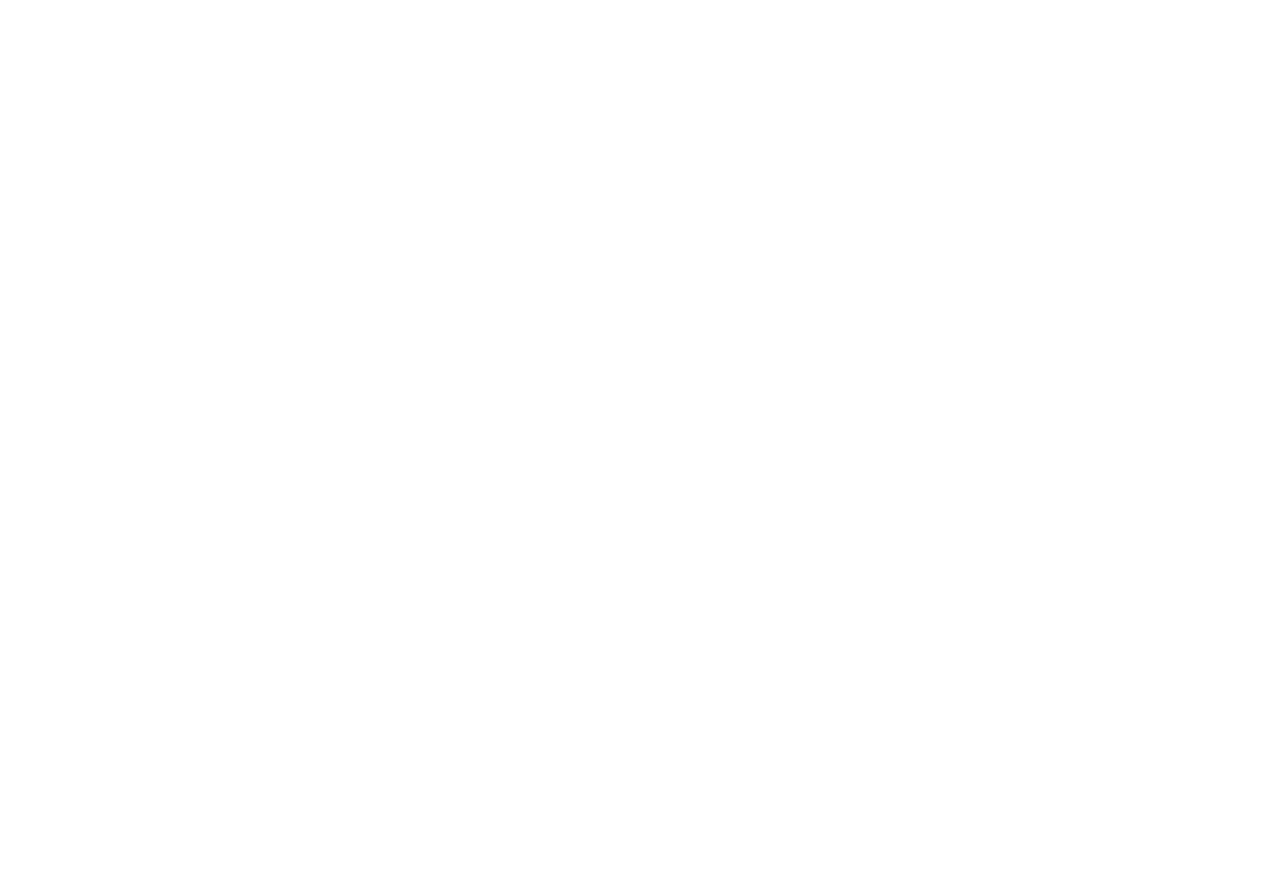
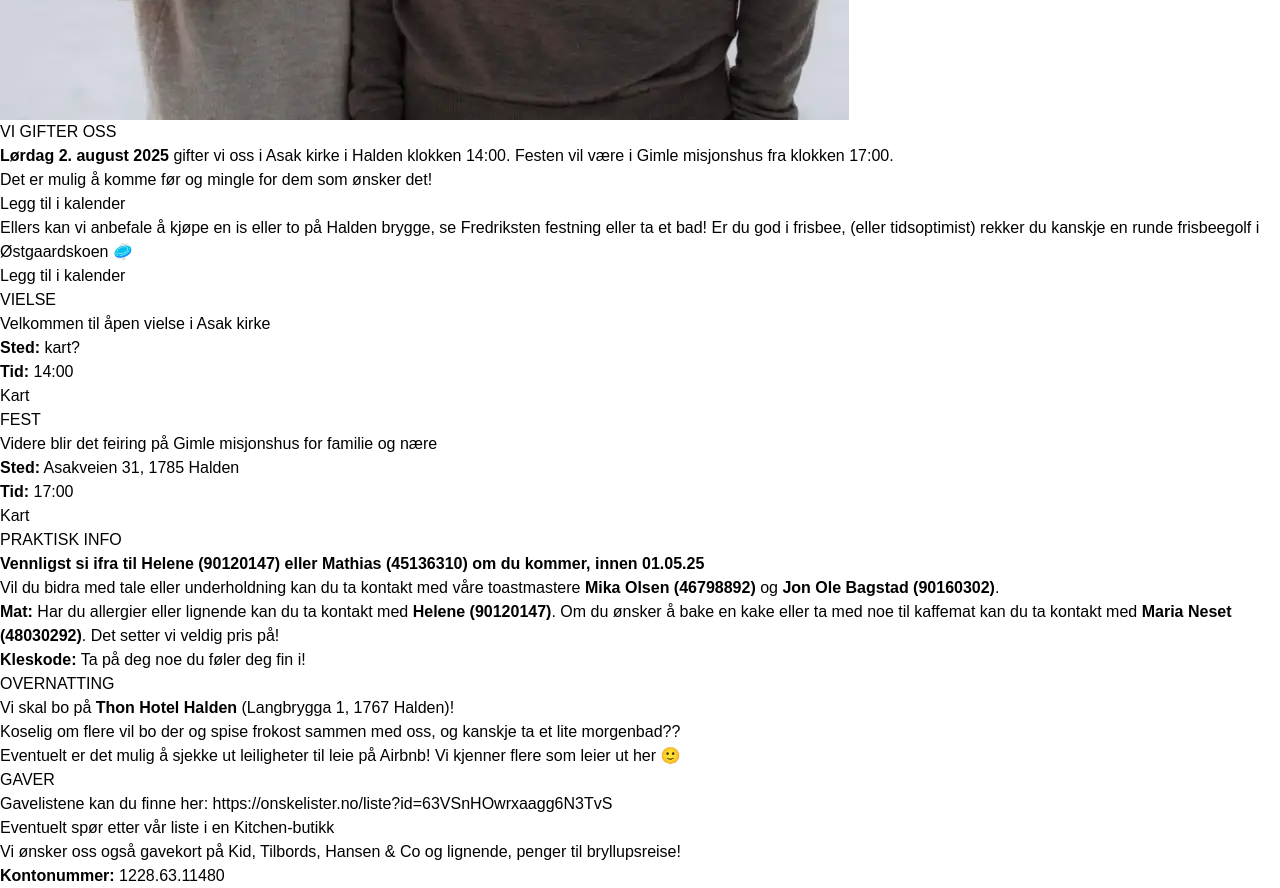
Before and after one commit to hellstromsamuel/heleneogmathias.no, a Next.js app: page / in a window 1280 px wide. Shown: the part 840-1728 px from the top of the page. Before the commit the page ends 800 px from the top, so only its background shows below. Built offline with nearby package versions, Linux system fonts and the light colour scheme; a web font is replaced by a local one.

Commit message:
Added sections, calendar link, and basic info

```diff
--- /dev/null
+++ b/src/app/components/ICalLink.tsx
@@ -0,0 +1,46 @@
+import Link from "next/link";
+import React from "react";
+
+function ICalLink() {
+  const eventName = "Helene og Mathias' Bryllup";
+  const location = "Asak kirke, Halden";
+  const startDate = "20250802T140000"; // August 2, 2025, 14:00 (YYYYMMDDTHHMMSS)
+  const endDate = "20250802T230000"; // August 2, 2025, 23:00 (assuming end time)
+  const description =
+    "Vielse i Asak kirke kl 14:00. Fest på Gimle misjonshus kl 17:00.";
+
+  // Generate iCal data
+  const icalData = [
+    "BEGIN:VCALENDAR",
+    "VERSION:2.0",
+    "PRODID:-//hacksw/handcal//NONSGML v1.0//EN",
+    "CALSCALE:GREGORIAN",
+    "BEGIN:VEVENT",
+    `SUMMARY:${eventName}`,
+    `LOCATION:${location}`,
+    `DESCRIPTION:${description}`,
+    `DTSTART:${startDate}`,
+    `DTEND:${endDate}`,
+    "END:VEVENT",
+    "END:VCALENDAR",
+  ].join("\n");
+
+  // Create a data URI for the iCal file
+  const dataUri = `data:text/calendar;charset=utf-8,${encodeURIComponent(
+    icalData
+  )}`;
+
+  return (
+    <div className="w-max">
+      <Link
+        href={dataUri}
+        download="Helene-og-Mathias-Bryllup.ics"
+        className="underline text-blue-600 flex items-center gap-2"
+      >
+        Legg til i kalender
+      </Link>
+    </div>
+  );
+}
+
+export default ICalLink;
--- /dev/null
+++ b/src/app/components/ui/PageSection/page-section-column.tsx
@@ -0,0 +1,9 @@
+interface Props {
+  children: React.ReactNode;
+}
+
+function PageSectionColumn({ children }: Props) {
+  return <div className="space-y-4">{children}</div>;
+}
+
+export default PageSectionColumn;
--- /dev/null
+++ b/src/app/components/ui/PageSection/page-section.tsx
@@ -0,0 +1,17 @@
+interface Props {
+  title: string;
+  children: React.ReactNode;
+}
+
+function PageSection({ title, children }: Props) {
+  return (
+    <section className="space-y-4">
+      <h2 className="font-semibold text-3xl border-b pb-2">{title}</h2>
+      <div className="grid md:grid-cols-2 gap-y-4 gap-x-12 pt-2">
+        {children}
+      </div>
+    </section>
+  );
+}
+
+export default PageSection;
--- a/src/app/globals.css
+++ b/src/app/globals.css
@@ -4,24 +4,10 @@
 @tailwind components;
 @tailwind utilities;
 
-:root {
-  --background: #ffffff;
-  --foreground: #171717;
-}
-
-@media (prefers-color-scheme: dark) {
-  :root {
-    --background: #0a0a0a;
-    --foreground: #ededed;
-  }
-}
-
 .font-great-vibes {
   font-family: "Great Vibes", cursive;
 }
 
 body {
-  color: var(--foreground);
-  background: var(--background);
   font-family: Arial, Helvetica, sans-serif;
 }
--- a/src/app/page.tsx
+++ b/src/app/page.tsx
@@ -1,30 +1,150 @@
+import Link from "next/link";
+import PageSection from "./components/ui/PageSection/page-section";
+import PageSectionColumn from "./components/ui/PageSection/page-section-column";
+import ICalLink from "./components/ICalLink";
+
 export default function Home() {
   return (
-    <div className="relative min-h-screen">
-      {/* Background Image */}
-      <div
-        className="absolute inset-0 bg-cover bg-fixed bg-center bg-no-repeat"
-        style={{
-          backgroundImage: "url('/forside.webp')",
-        }}
-      />
+    <div className="relative min-h-screen font-[family-name:var(--font-geist-sans)]">
+      <header className="bg-white w-full flex items-center justify-center py-2 top-0 z-10 sticky">
+        <h1 className="text-[2.2rem] md:text-[3rem] font-great-vibes text-black">
+          Helene og Mathias
+        </h1>
+      </header>
 
-      {/* Black Overlay */}
-      <div className="absolute inset-0 bg-black bg-opacity-40" />
+      <main className="flex flex-col items-center space-y-8 px-2 mx-auto max-w-5xl text-xl">
+        <img
+          src="/forside.webp"
+          alt="Helene og Mathias"
+          className="w-full rounded-lg object-cover aspect-square md:aspect-video md:object-[0_20%]"
+        />
 
-      <div className="relative grid grid-rows-[20px_1fr_20px] items-center justify-items-center min-h-screen font-[family-name:var(--font-geist-sans)]">
-        <main className="flex flex-col row-start-2 items-center text-center">
-          <h1 className="text-[3em] md:text-[5em] font-great-vibes mt-48 mb-16">
-            Helene og Mathias
-          </h1>
+        <div className="space-y-16 pb-8 md:pt-4">
+          <PageSection title="VI GIFTER OSS">
+            <PageSectionColumn>
+              <p>
+                <b> Lørdag 2. august 2025</b> gifter vi oss i Asak kirke i
+                Halden klokken 14:00. Festen vil være i Gimle misjonshus fra
+                klokken 17:00.
+              </p>
+              <p>Det er mulig å komme før og mingle for dem som ønsker det!</p>
+              <div className="hidden md:block">
+                <ICalLink />
+              </div>
+            </PageSectionColumn>
+            <PageSectionColumn>
+              <p>
+                Ellers kan vi anbefale å kjøpe en is eller to på Halden brygge,
+                se Fredriksten festning eller ta et bad! Er du god i frisbee,
+                (eller tidsoptimist) rekker du kanskje en runde frisbeegolf i
+                Østgaardskoen 🥏
+              </p>
+              <div className="md:hidden">
+                <ICalLink />
+              </div>
+            </PageSectionColumn>
+          </PageSection>
 
-          <div className="text-xl md:text-3xl grid gap-4">
-            <p className="font-semibold">2. august 2025</p>
-            <p className="font-[200]">Mer informasjon kommer</p>
-          </div>
-        </main>
-        <footer className="row-start-3 flex gap-6 flex-wrap items-center justify-center"></footer>
-      </div>
+          <PageSection title="VIELSE">
+            <PageSectionColumn>
+              <p>Velkommen til åpen vielse i Asak kirke</p>
+              <p>
+                <b>Sted:</b> kart?
+              </p>
+              <p>
+                <b>Tid:</b> 14:00
+              </p>
+            </PageSectionColumn>
+            <PageSectionColumn>Kart</PageSectionColumn>
+          </PageSection>
+
+          <PageSection title="FEST">
+            <PageSectionColumn>
+              <p>
+                Videre blir det feiring på Gimle misjonshus for familie og nære
+              </p>
+              <p>
+                <b>Sted:</b> Asakveien 31, 1785 Halden
+              </p>
+              <p>
+                <b>Tid:</b> 17:00
+              </p>
+            </PageSectionColumn>
+            <PageSectionColumn>Kart</PageSectionColumn>
+          </PageSection>
+
+          <PageSection title="PRAKTISK INFO">
+            <PageSectionColumn>
+              <p>
+                <b>
+                  Vennligst si ifra til Helene (90120147) eller Mathias
+                  (45136310) om du kommer, innen 01.05.25
+                </b>
+              </p>
+              <p>
+                Vil du bidra med tale eller underholdning kan du ta kontakt med
+                våre toastmastere <b>Mika Olsen (46798892)</b> og{" "}
+                <b>Jon Ole Bagstad (90160302)</b>.
+              </p>
+            </PageSectionColumn>
+            <PageSectionColumn>
+              <p>
+                <b>Mat:</b> Har du allergier eller lignende kan du ta kontakt
+                med <b>Helene (90120147)</b>. Om du ønsker å bake en kake eller
+                ta med noe til kaffemat kan du ta kontakt med{" "}
+                <b>Maria Neset (48030292)</b>. Det setter vi veldig pris på!
+              </p>
+              <p>
+                <b>Kleskode:</b> Ta på deg noe du føler deg fin i!
+              </p>
+            </PageSectionColumn>
+          </PageSection>
+
+          <PageSection title="OVERNATTING">
+            <PageSectionColumn>
+              <p>
+                Vi skal bo på <b>Thon Hotel Halden</b> (Langbrygga 1, 1767
+                Halden)!
+              </p>
+              <p>
+                Koselig om flere vil bo der og spise frokost sammen med oss, og
+                kanskje ta et lite morgenbad??
+              </p>
+            </PageSectionColumn>
+            <PageSectionColumn>
+              <p>
+                Eventuelt er det mulig å sjekke ut leiligheter til leie på
+                Airbnb! Vi kjenner flere som leier ut her 🙂
+              </p>
+            </PageSectionColumn>
+          </PageSection>
+
+          <PageSection title="GAVER">
+            <PageSectionColumn>
+              <p>
+                Gavelistene kan du finne her:{" "}
+                <Link
+                  className="underline text-blue-600"
+                  href="https://onskelister.no/liste?id=63VSnHOwrxaagg6N3TvS"
+                >
+                  https://onskelister.no/liste?id=63VSnHOwrxaagg6N3TvS
+                </Link>
+              </p>
+
+              <p>Eventuelt spør etter vår liste i en Kitchen-butikk</p>
+            </PageSectionColumn>
+            <PageSectionColumn>
+              <p>
+                Vi ønsker oss også gavekort på Kid, Tilbords, Hansen & Co og
+                lignende, penger til bryllupsreise!
+              </p>
+              <p>
+                <b>Kontonummer:</b> 1228.63.11480
+              </p>
+            </PageSectionColumn>
+          </PageSection>
+        </div>
+      </main>
     </div>
   );
 }
```
